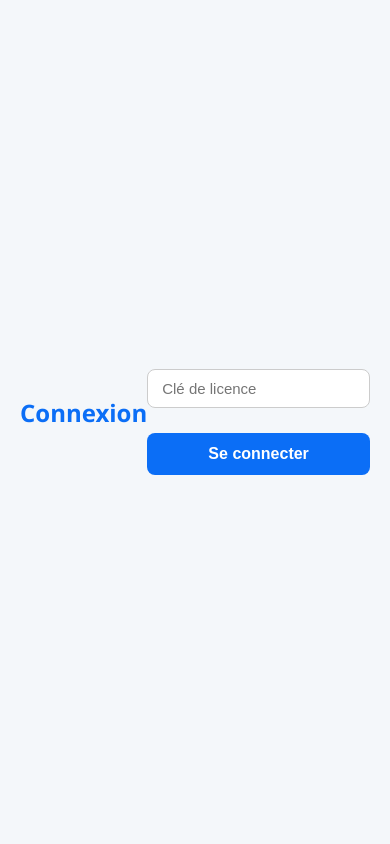
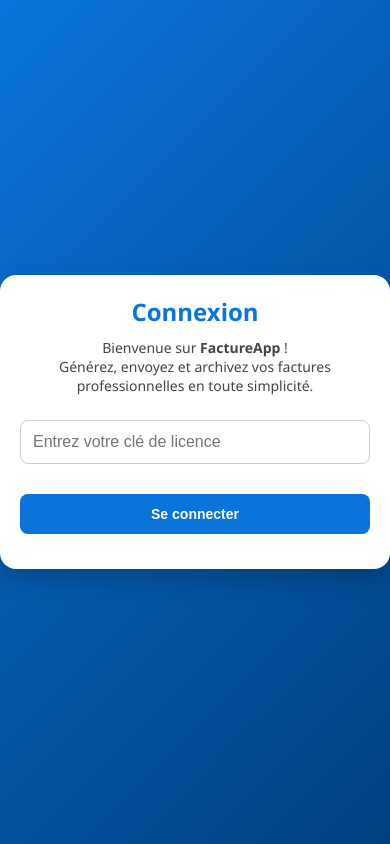
Before and after one commit to programmeur4/facture-, a website: page public/index.html in a window 390 px wide. Drawn offline with Linux system fonts and the light colour scheme.

Commit message:
Mise à jour de la page de connexion et génération PDF

```diff
--- a/cloudinary.js
+++ b/cloudinary.js
@@ -1,4 +1,3 @@
-// cloudinary.js
 const cloudinary = require("cloudinary").v2;
 require("dotenv").config();
 
--- a/public/index.html
+++ b/public/index.html
@@ -2,26 +2,110 @@
 <html lang="fr">
   <head>
     <meta charset="UTF-8" />
-    <title>Connexion</title>
+    <title>Connexion - FactureApp</title>
     <link rel="stylesheet" href="style.css" />
     <link rel="manifest" href="/manifest.json" />
+    <link rel="icon" href="/icons/logo-192.png" type="image/png" />
+    <meta name="viewport" content="width=device-width, initial-scale=1.0" />
+    <meta name="theme-color" content="#0a74da" />
+    <style>
+      * {
+        box-sizing: border-box;
+      }
 
-    <link rel="manifest" href="/manifest.json" />
-    <link rel="icon" href="/icons/logo-192.png" type="image/png" />
-    <meta name="theme-color" content="#0a74da" />
+      body {
+        font-family: "Segoe UI", Tahoma, Geneva, Verdana, sans-serif;
+        background: linear-gradient(135deg, #0a74da, #004080);
+        margin: 0;
+        padding: 0;
+        min-height: 100vh;
+        display: flex;
+        align-items: center;
+        justify-content: center;
+      }
+
+      .login-container {
+        background: #fff;
+        padding: 30px;
+        border-radius: 16px;
+        width: 100%;
+        max-width: 400px;
+        box-shadow: 0 10px 25px rgba(0, 0, 0, 0.2);
+        text-align: center;
+      }
+
+      h2 {
+        color: #0a74da;
+        margin-bottom: 10px;
+      }
+
+      p.description {
+        font-size: 14px;
+        color: #444;
+        margin-bottom: 25px;
+      }
+
+      input[type="text"] {
+        width: 100%;
+        padding: 12px;
+        margin-bottom: 20px;
+        border-radius: 8px;
+        border: 1px solid #ccc;
+        font-size: 16px;
+      }
+
+      button {
+        width: 100%;
+        background-color: #0a74da;
+        color: #fff;
+        padding: 12px;
+        border: none;
+        border-radius: 8px;
+        font-size: 16px;
+        cursor: pointer;
+        transition: background-color 0.3s ease;
+      }
+
+      button:hover {
+        background-color: #0954a1;
+      }
+
+      #message {
+        color: red;
+        margin-top: 15px;
+        font-size: 14px;
+      }
+
+      @media (max-width: 500px) {
+        .login-container {
+          padding: 20px;
+        }
+
+        input,
+        button {
+          font-size: 14px;
+        }
+      }
+    </style>
   </head>
   <body>
+    <div class="login-container">
       <h2>Connexion</h2>
+      <p class="description">
+        Bienvenue sur <strong>FactureApp</strong> !<br />
+        Générez, envoyez et archivez vos factures professionnelles en toute simplicité.
+      </p>
       <form id="loginForm">
         <input
           type="text"
-        placeholder="Clé de licence"
+          placeholder="Entrez votre clé de licence"
           id="licence"
           required
-      /><br />
+        />
         <button type="submit">Se connecter</button>
       </form>
       <p id="message"></p>
+    </div>
 
     <script>
       document
@@ -42,12 +126,12 @@
                 window.location.href = "facture.html";
               } else {
                 document.getElementById("message").textContent =
-                  "Clé de licence invalide";
+                  "❌ Clé de licence invalide";
               }
             })
             .catch(() => {
               document.getElementById("message").textContent =
-                "Erreur de connexion au serveur";
+                "⚠️ Erreur de connexion au serveur";
             });
         });
     </script>
```
Also changed, not shown: routes/factures.js (+17 -7 lines), server.js (+23 -19 lines), 2 other files. Lines whose indentation alone changed are shown as unchanged.
